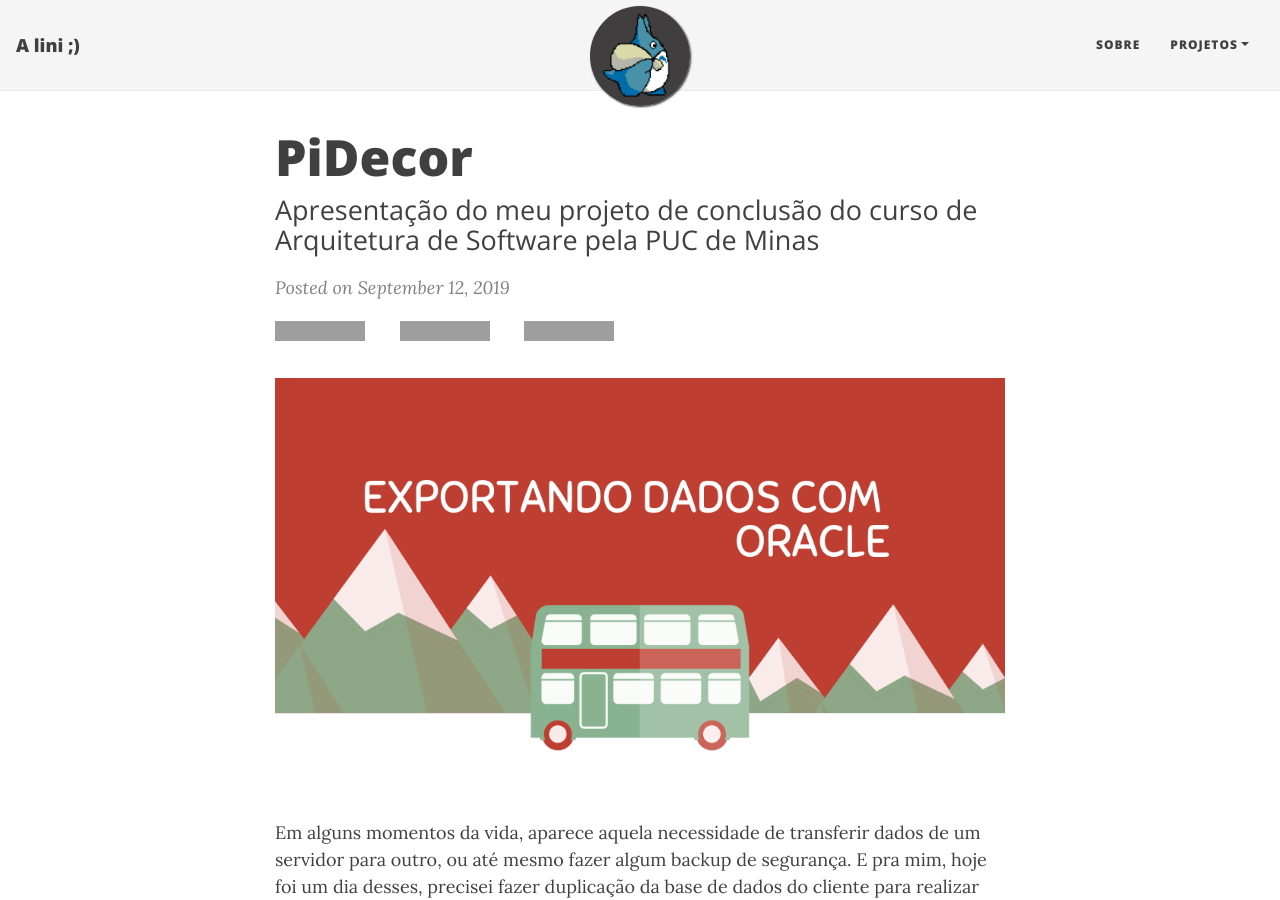
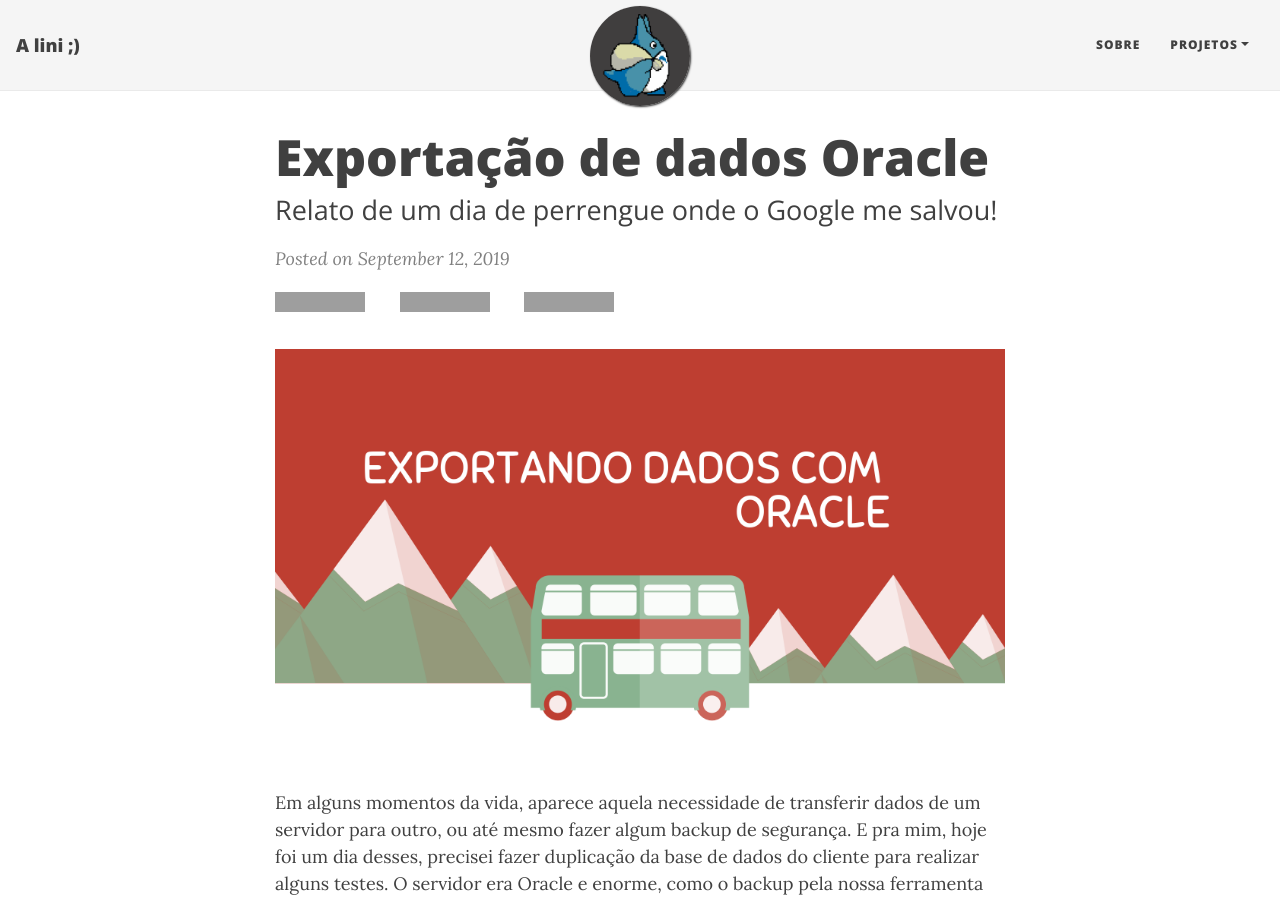
Before and after one commit to liniribeiro/liniribeiro.github.io, a Jekyll site: the page built from _posts/2019-09-12-oracle.md, in a window 1280 px wide and 900 px high. Built offline with Jekyll 4.4.1, drawn with Linux system fonts in a browser that asks for light colours; nearby versions of some CDN libraries; grey boxes are pictures that could not be loaded.

Commit message:
Ajustes nome post

```diff
--- a/_posts/2019-09-12-cocos2d-markdown.md
+++ b/_posts/2019-09-12-oracle.md
@@ -1,7 +1,7 @@
 ---
 layout: post
-title: PiDecor
-subtitle: Apresentação do meu projeto de conclusão do curso de Arquitetura de Software pela PUC de Minas
+title: Exportação de dados Oracle
+subtitle: Relato de um dia de perrengue onde o Google me salvou!
 gh-repo: liniribeiro/flappyBirdGDX
 gh-badge: [star, fork, follow]
 thumbnail-img: /assets/posts/oracle.png
```
